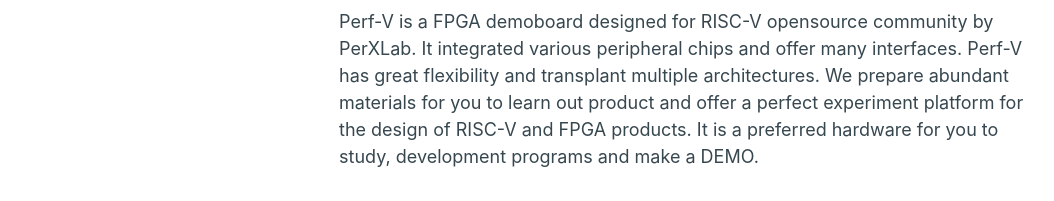
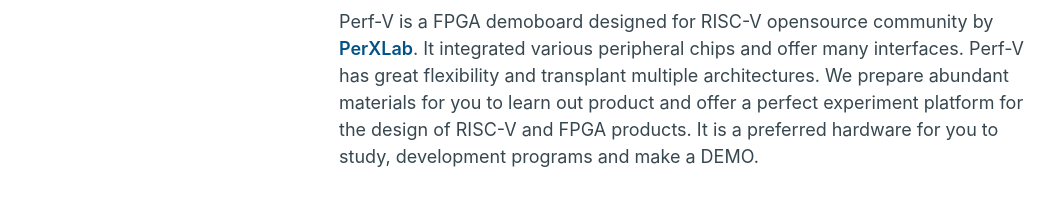
Before and after one commit to wangkeke9/perf-v, a plain HTML site: page index.html in a window 1280 px wide. Shown: the part 423-624 px from the top of the page, without its empty margins (17-1071 px from the left). Drawn offline with Linux system fonts and the light colour scheme.

Commit message:
Update index.html

```diff
--- a/index.html
+++ b/index.html
@@ -156,7 +156,7 @@
 
   <div class="sep-before">
  		<h5 style="text-shadow:1px 1px #777;">Introduction</h5>
-	  <p>Perf-V is a FPGA demoboard designed for RISC-V opensource community by PerXLab. It integrated various peripheral chips and offer many interfaces. Perf-V has great flexibility and transplant multiple architectures. We prepare abundant materials for you to learn out product and offer a perfect experiment platform for the design of RISC-V and FPGA products. It is a preferred hardware for you to study, development programs and make a DEMO.</p>
+	  <p>Perf-V is a FPGA demoboard designed for RISC-V opensource community by <a href="http://perfxlab.com/" style="color: #035287;font-weight: 600;">PerXLab</a>. It integrated various peripheral chips and offer many interfaces. Perf-V has great flexibility and transplant multiple architectures. We prepare abundant materials for you to learn out product and offer a perfect experiment platform for the design of RISC-V and FPGA products. It is a preferred hardware for you to study, development programs and make a DEMO.</p>
 
 	  <img src="image/board2.png" width="75%">
 	  	  <h5 style="margin-top: 20px;margin-bottom: 30px; text-shadow:1px 1px #777;">Main Chips</h5>
```
